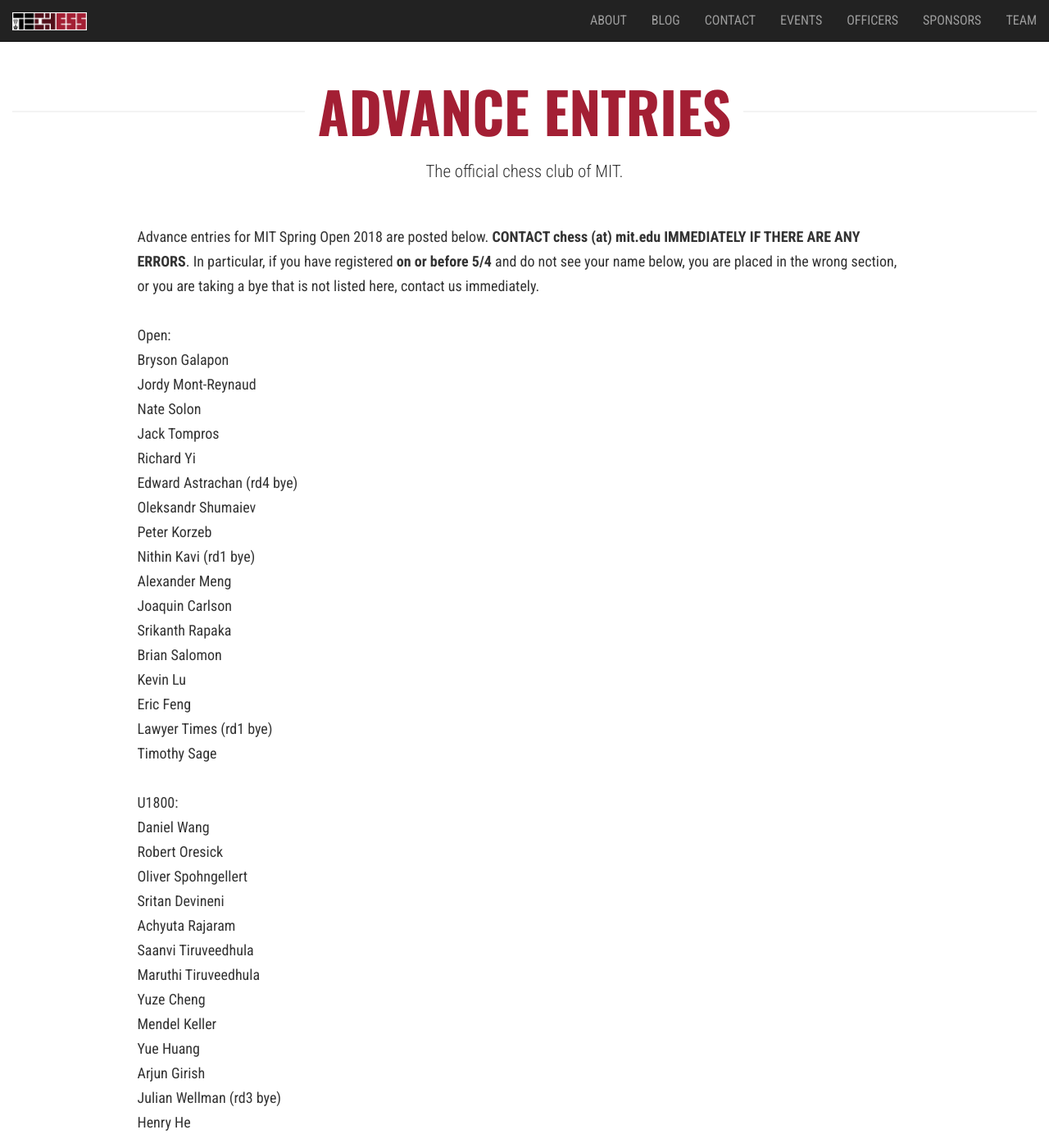
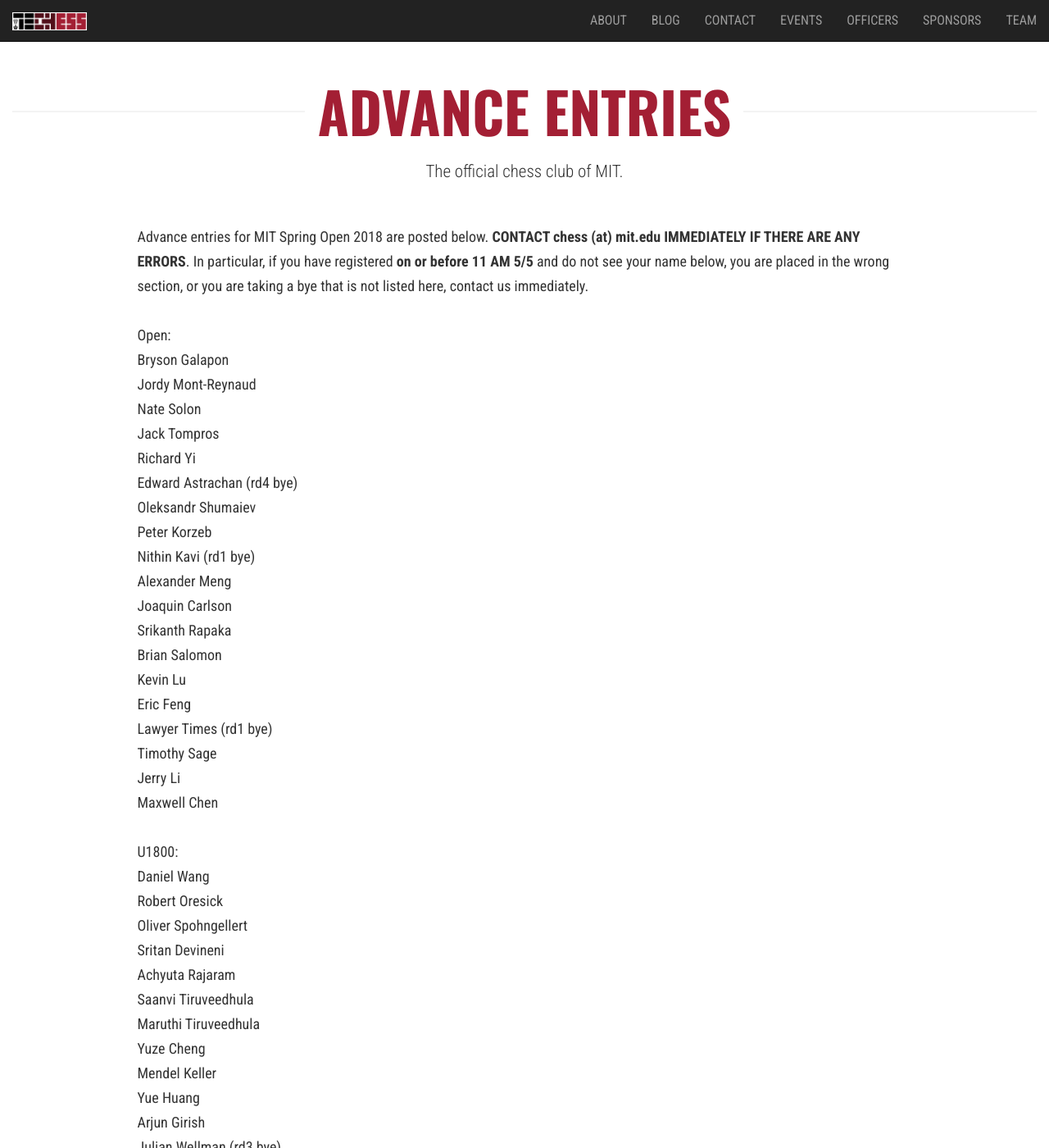
Before and after one commit to Tech-Chess/tech-chess.github.io, a Jekyll site: the page built from _pages/advance_entries.md, in a window 1280 px wide and 1400 px high. Shown: the whole window at 82% size. Built offline with Jekyll 4.4.1, drawn with Linux system fonts in a browser that asks for light colours; nearby versions of some CDN libraries; some of the changed text lies outside the part shown.

Commit message:
Update advance_entries.md

```diff
--- a/_pages/advance_entries.md
+++ b/_pages/advance_entries.md
@@ -4,7 +4,7 @@
 permalink: /advanceentries/
 ---
 
-Advance entries for MIT Spring Open 2018 are posted below. **CONTACT chess (at) mit.edu IMMEDIATELY IF THERE ARE ANY ERRORS**. In particular, if you have registered **on or before 5/4** and do not see your name below, you are placed in the wrong section, or you are taking a bye that is not listed here, contact us immediately.
+Advance entries for MIT Spring Open 2018 are posted below. **CONTACT chess (at) mit.edu IMMEDIATELY IF THERE ARE ANY ERRORS**. In particular, if you have registered **on or before 11 AM 5/5** and do not see your name below, you are placed in the wrong section, or you are taking a bye that is not listed here, contact us immediately.
 
 Open:
 Bryson Galapon
@@ -24,6 +24,8 @@
 Eric Feng
 Lawyer Times (rd1 bye)
 Timothy Sage
+Jerry Li
+Maxwell Chen
 
 U1800:
 Daniel Wang
```
Also changed, not shown: other parts of _pages/advance_entries.md (+1 -0 lines).
